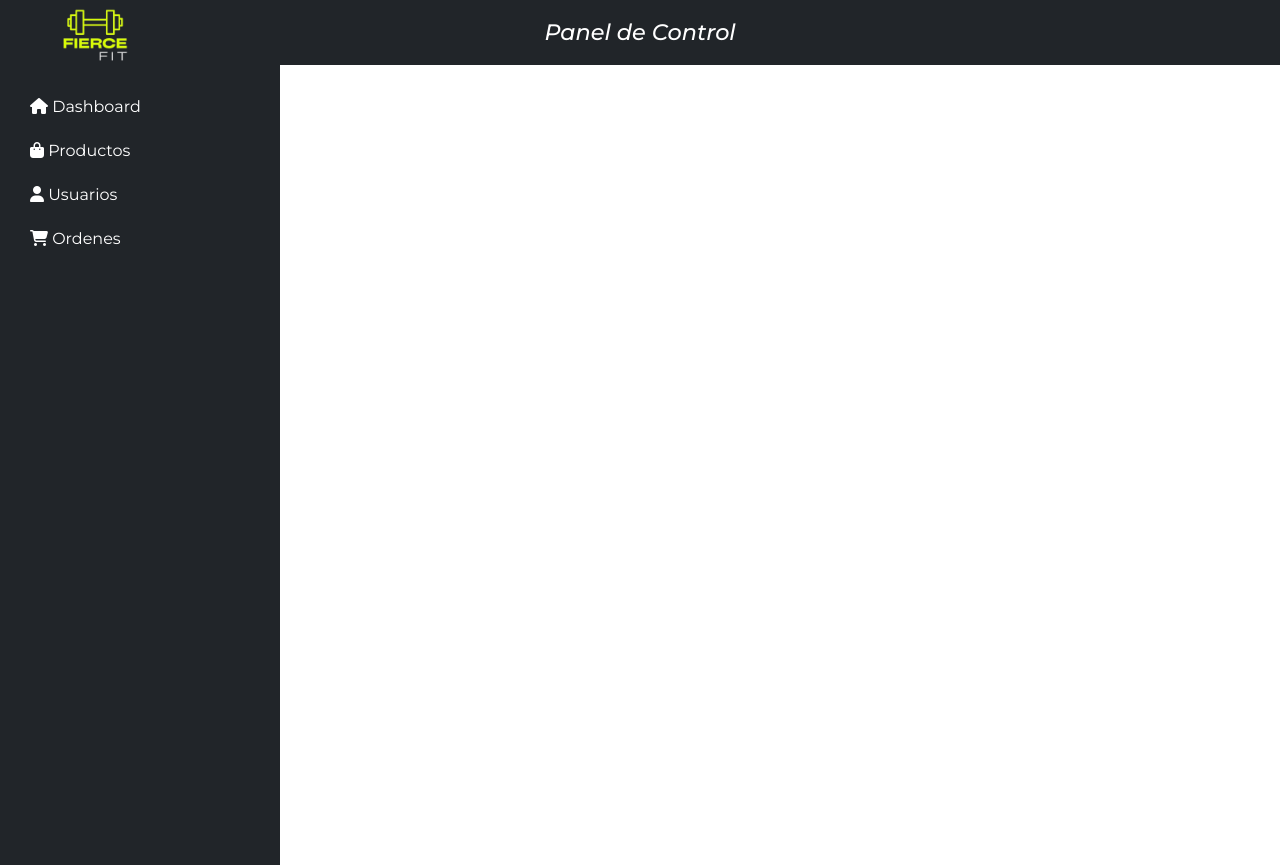
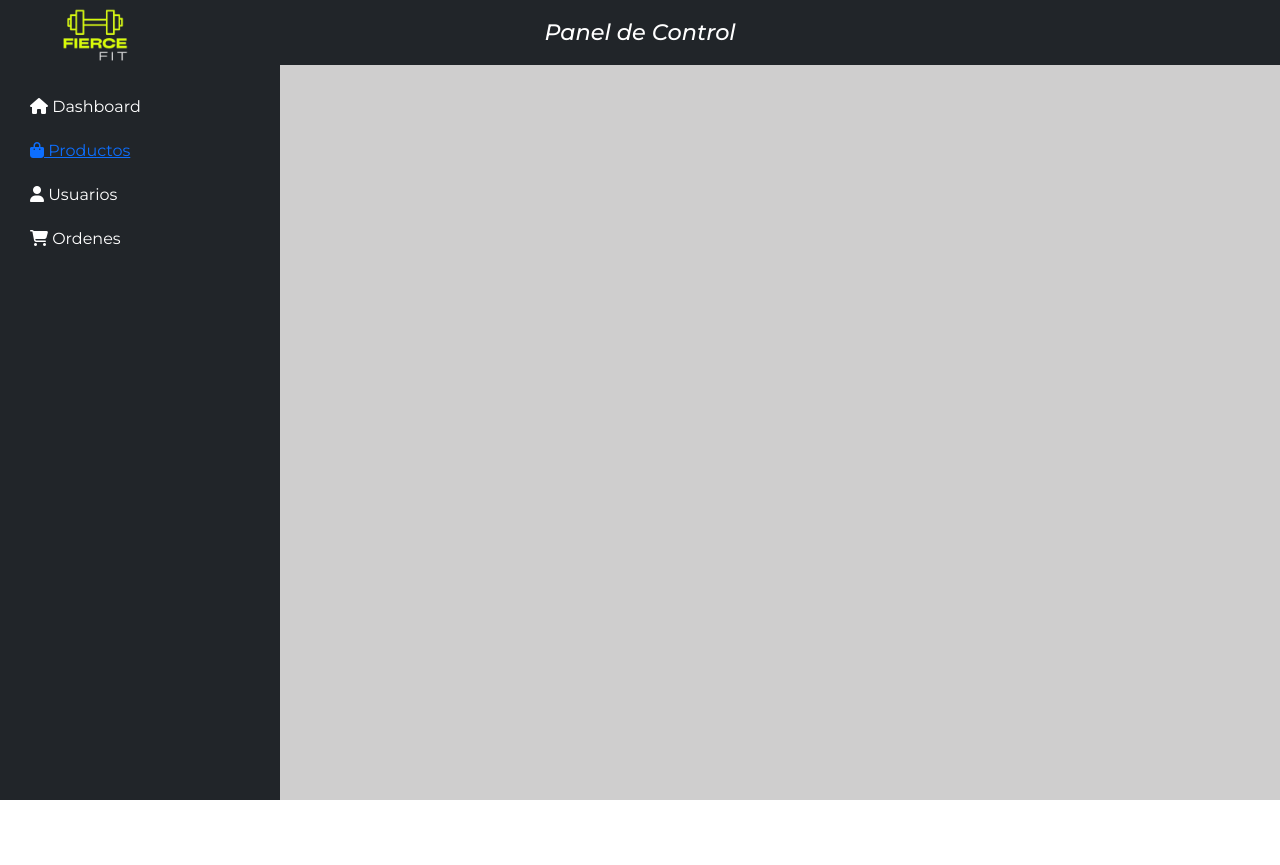
Before and after one commit to Rocioalvarezbr/Panel-de-Administracion-FIERCEFIT, a React (Vite) app: page / in a window 1280 px wide. After the commit the page ends 800 px from the top, so only its background shows below. Built offline with nearby package versions, Linux system fonts and the light colour scheme; some icons are missing.

Commit message:
Updated products page

```diff
--- a/src/App.css
+++ b/src/App.css
@@ -1,11 +1,60 @@
 * {
+  box-sizing: border-box;
   font-family: "Montserrat", sans-serif;
   font-size: 1rem;
 }
 
-.montserrat {
-  font-family: "Montserrat", sans-serif;
+html, body, .main-container {
+  height: 100%;
+  margin: 0;
+  padding: 0;
 }
+
+.main-container {
+  display: flex;
+  flex-direction: column;
+  height: 100vh;
+}
+
+.Header {
+  width: 100%;
+}
+
+.content-container {
+  display: flex;
+  height: 100%;
+}
+
+.SideMenu {
+  background-color: #212529;
+  color: white;
+  width: 280px;
+  height: 100%;
+  padding: 20px;
+  border: none;
+}
+
+.side-menu-list {
+  list-style-type: none;
+  padding: 0;
+  margin: 0;
+}
+
+.side-menu-list li {
+  padding: 10px 10px;
+}
+
+.side-menu-list li:hover {
+  background-color: rgba(128, 128, 128, 0.466);
+  border-radius: 10px;
+}
+
+.products-content, .home-content {
+  background-color: rgb(207, 206, 206);
+  flex-grow: 1;
+  height: 100%;
+}
+
 .logo img {
   width: 100px;
 }
@@ -29,10 +78,6 @@
   align-items: center;
 }
 
-.Header {
-  width: 100%;
-}
-
 .title {
   flex-grow: 1;
   text-align: center;
@@ -41,25 +86,9 @@
   left: 50%;
   transform: translateX(-50%);
 }
-
-.SideMenu {
-  background-color: #212529;
-  color: white;
-  height: 100vh;
-  padding: 20px;
+#agregar-productos{
+  background-color: #daff03;
   border: none;
-  width: 280px;
+  color: black;
+  font-weight: bold;
 }
-.side-menu-list {
-  list-style-type: none;
-  padding: 0;
-  margin: 0;
-}
-
-.side-menu-list li {
-  padding: 10px 10px;
-}
-.side-menu-list li:hover {
-  background-color: rgba(128, 128, 128, 0.466);
-  border-radius: 10px;
-}
--- a/src/App.jsx
+++ b/src/App.jsx
@@ -1,6 +1,7 @@
 import "./App.css";
 import HomePage from "./pages/HomePage";
 import { createBrowserRouter, RouterProvider } from "react-router-dom";
+import ProductsPage from "./pages/ProductsPage";
 
 function App() {
   const router = createBrowserRouter([
@@ -8,6 +9,10 @@ function App() {
       path: "/",
       element: <HomePage />,
     },
+    {
+      path: "/productos",
+      element: <ProductsPage />,
+    },
   ]);
   return <RouterProvider router={router} />;
 }
--- a/src/components/SideMenu.jsx
+++ b/src/components/SideMenu.jsx
@@ -1,4 +1,5 @@
 import React from "react";
+import { Link } from "react-router-dom";
 
 function SideMenu() {
   return (
@@ -7,9 +8,17 @@ function SideMenu() {
         <li>
           <i class="fa-solid fa-house"></i> Dashboard
         </li>
-        <li><i class="fa-solid fa-bag-shopping"></i> Productos</li>
-        <li><i class="fa-solid fa-user"></i> Usuarios</li>
-        <li><i class="fa-solid fa-cart-shopping"></i> Ordenes</li>
+        <Link to="/productos">
+          <li>
+            <i class="fa-solid fa-bag-shopping"></i> Productos
+          </li>
+        </Link>
+        <li>
+          <i class="fa-solid fa-user"></i> Usuarios
+        </li>
+        <li>
+          <i class="fa-solid fa-cart-shopping"></i> Ordenes
+        </li>
       </ul>
     </div>
   );
--- a/src/pages/HomePage.jsx
+++ b/src/pages/HomePage.jsx
@@ -1,18 +1,14 @@
 import React from "react";
 import Header from "../components/Header";
-import SideMenu from "../components/SideMenu"
+import SideMenu from "../components/SideMenu";
 
 function Home() {
   return (
-    <div>
+    <div className="main-container">
       <Header />
-      <div className="Container">
-        <div className="row">
-          <div className="col-4">
-          <SideMenu />
-          </div>
-          <div className="col-8"></div>
-        </div>
+      <div className="content-container">
+        <SideMenu />
+        <div className="home-content"></div>
       </div>
     </div>
   );
--- a/src/pages/ProductsPage.jsx
+++ b/src/pages/ProductsPage.jsx
@@ -0,0 +1,62 @@
+import React, { useState, useEffect } from "react";
+import Header from "../components/Header";
+import SideMenu from "../components/SideMenu";
+
+const ProductsPage = () => {
+  const [products, setProducts] = useState([]);
+
+  useEffect(() => {
+    const getProducts = async () => {
+      try {
+        const response = await fetch(`http://localhost:3000/products/`);
+        const data = await response.json();
+        setProducts(data);
+      } catch (error) {
+        console.error("Error al traer los productos:", error);
+      }
+    };
+
+    getProducts();
+  }, []);
+
+  return (
+    <div className="main-container">
+      <Header />
+      <div className="content-container">
+        <SideMenu />
+        <div id="products-container" className="products-content">
+          <div className="d-flex justify-content-between pt-3">
+            <h2>Productos</h2>
+            <a
+              id="agregar-productos"
+              className="btn btn-primary"
+              href="#"
+              role="button"
+            >
+              Agregar producto
+            </a>
+          </div>
+          <div className="product-list">
+            {products.map((product) => (
+              <div key={product.id} className="product-item">
+                <ul class="list-group list-group-horizontal">
+                  <li>
+                    <h3>{product.name}</h3>
+                  </li>
+                  <li>
+                    <p>Precio: {product.price}</p>
+                  </li>
+                  <li>
+                    <p>Stock: {product.stock}</p>
+                  </li>
+                </ul>
+              </div>
+            ))}
+          </div>
+        </div>
+      </div>
+    </div>
+  );
+};
+
+export default ProductsPage;
```
